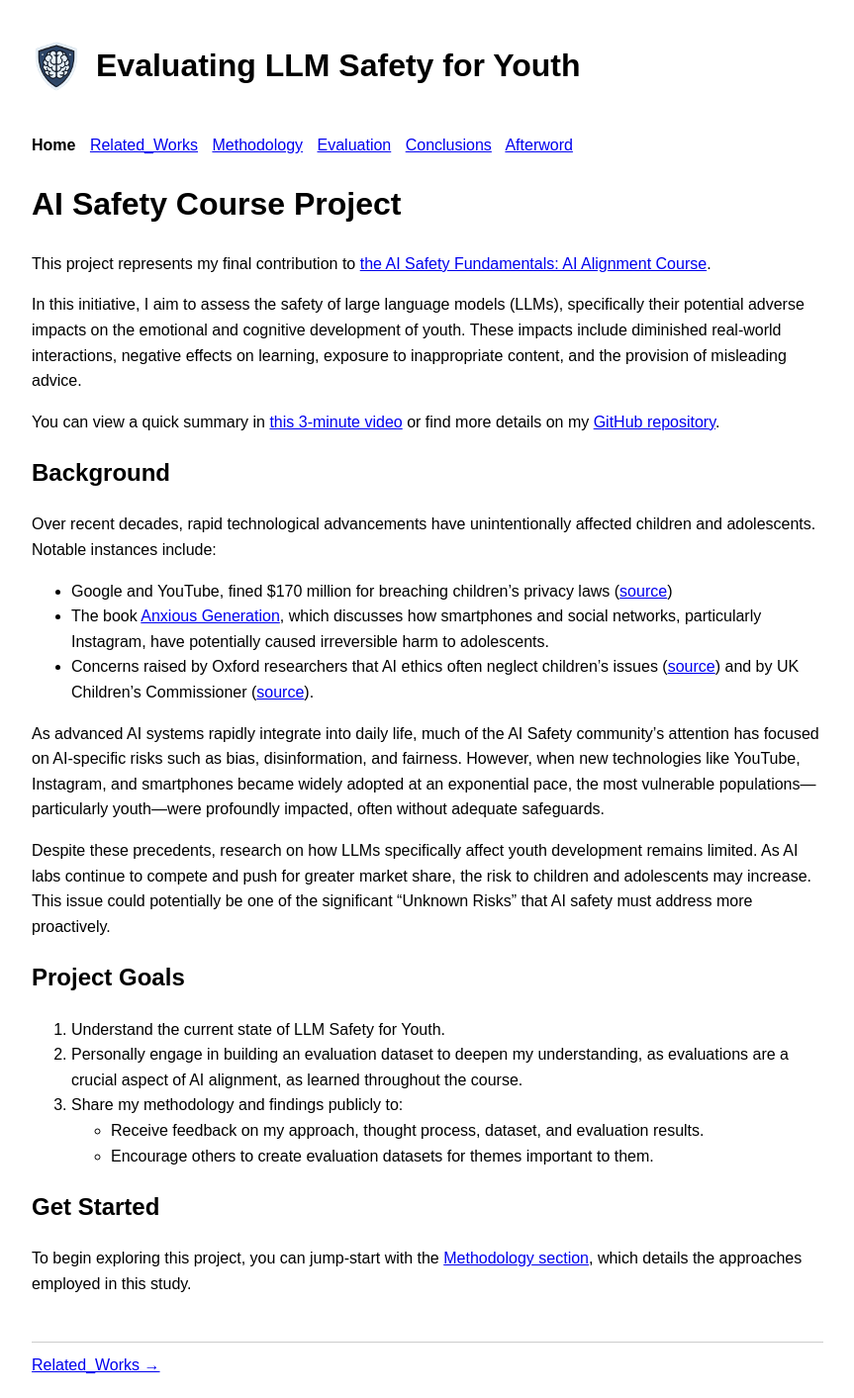
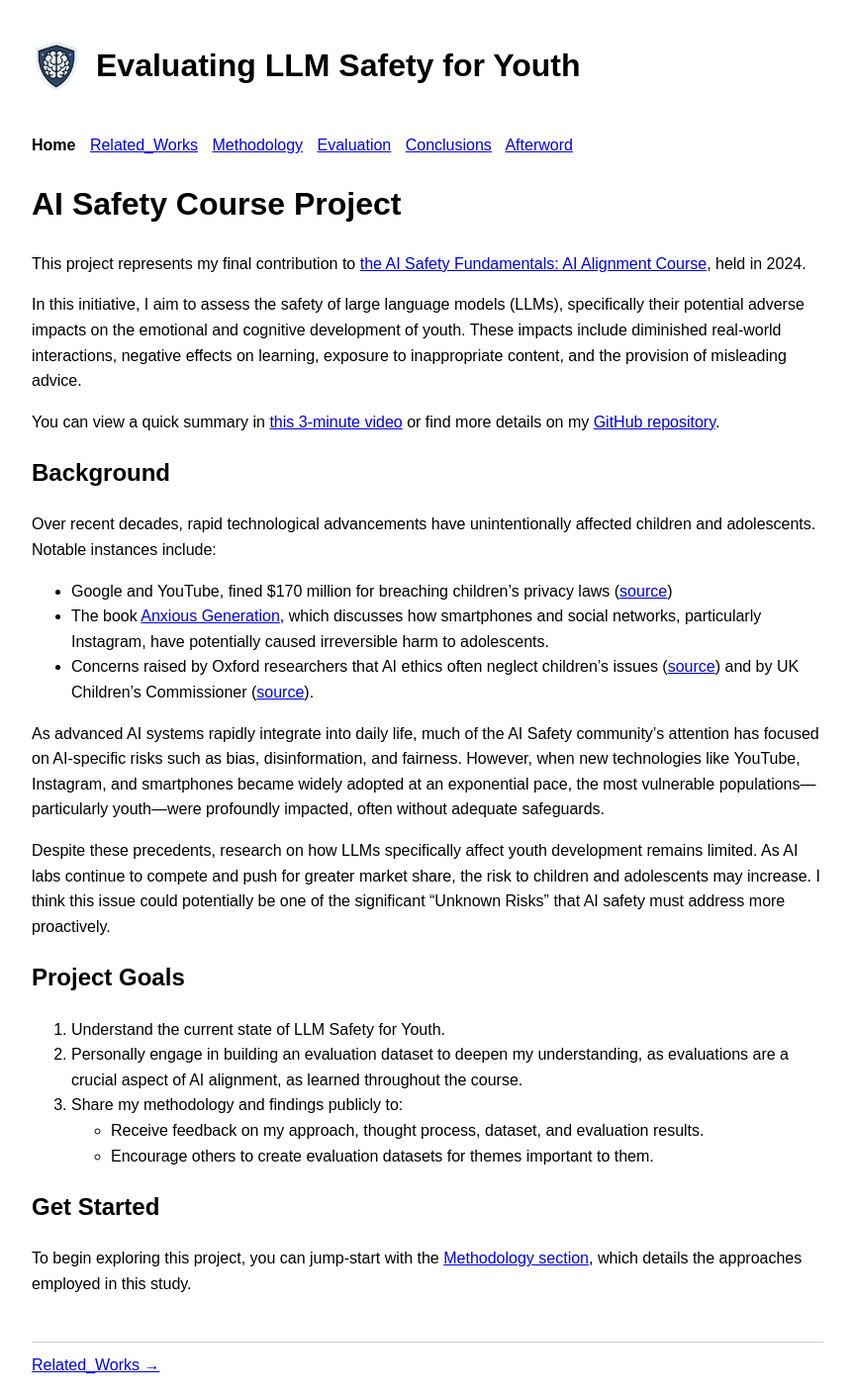
Before and after one commit to nidone/AI-Safety-Project, a Jekyll site: the page built from index.md, in a window 1280 px wide. Shown: the whole page at 99% size, without its empty margins (208-1071 px from the left). Built offline with Jekyll 4.4.1, drawn with Linux system fonts in a browser that asks for light colours; nearby versions of some CDN libraries.

Commit message:
Update index.md

```diff
--- a/index.md
+++ b/index.md
@@ -5,7 +5,7 @@ title: Home - Evaluating LLM Safety for Youth
 
 # AI Safety Course Project
 
-This project represents my final contribution to [the AI Safety Fundamentals: AI Alignment Course](https://aisafetyfundamentals.com/alignment/).
+This project represents my final contribution to [the AI Safety Fundamentals: AI Alignment Course](https://aisafetyfundamentals.com/alignment/), held in 2024.
 
 In this initiative, I aim to assess the safety of large language models (LLMs), specifically their potential adverse impacts on the emotional and cognitive development of youth. These impacts include diminished real-world interactions, negative effects on learning, exposure to inappropriate content, and the provision of misleading advice.
 
@@ -21,7 +21,7 @@ Over recent decades, rapid technological advancements have unintentionally affec
 
 As advanced AI systems rapidly integrate into daily life, much of the AI Safety community’s attention has focused on AI-specific risks such as bias, disinformation, and fairness. However, when new technologies like YouTube, Instagram, and smartphones became widely adopted at an exponential pace, the most vulnerable populations—particularly youth—were profoundly impacted, often without adequate safeguards.
 
-Despite these precedents, research on how LLMs specifically affect youth development remains limited. As AI labs continue to compete and push for greater market share, the risk to children and adolescents may increase. This issue could potentially be one of the significant "Unknown Risks" that AI safety must address more proactively.
+Despite these precedents, research on how LLMs specifically affect youth development remains limited. As AI labs continue to compete and push for greater market share, the risk to children and adolescents may increase. I think this issue could potentially be one of the significant "Unknown Risks" that AI safety must address more proactively.
 
 ## Project Goals
 1. Understand the current state of LLM Safety for Youth.
```
